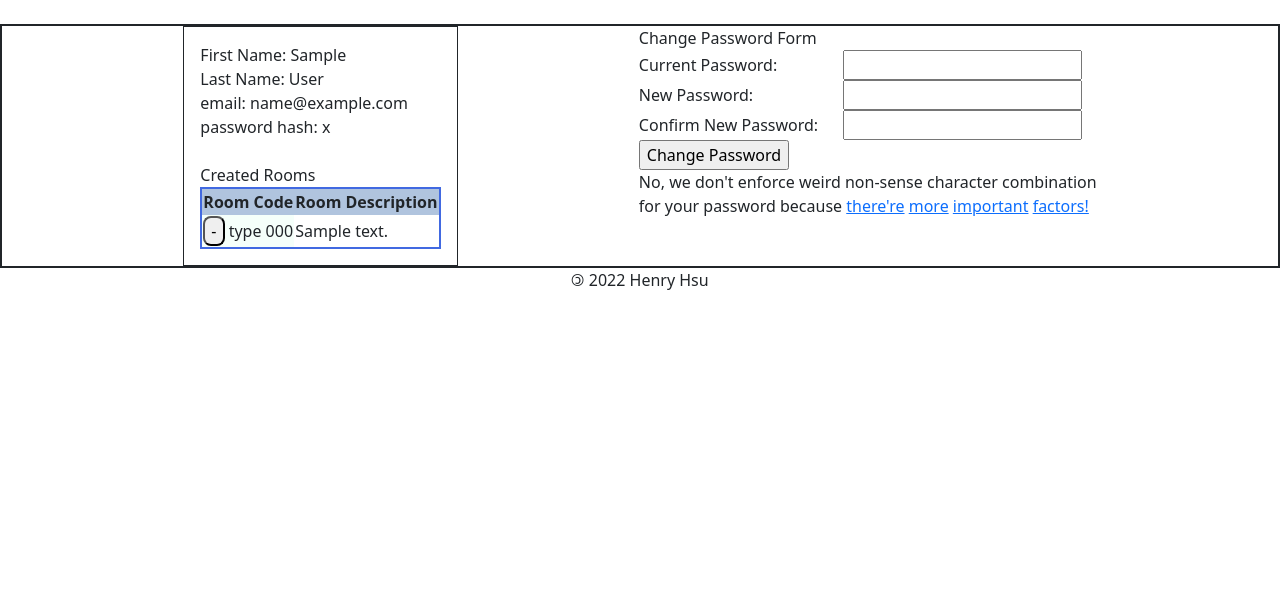
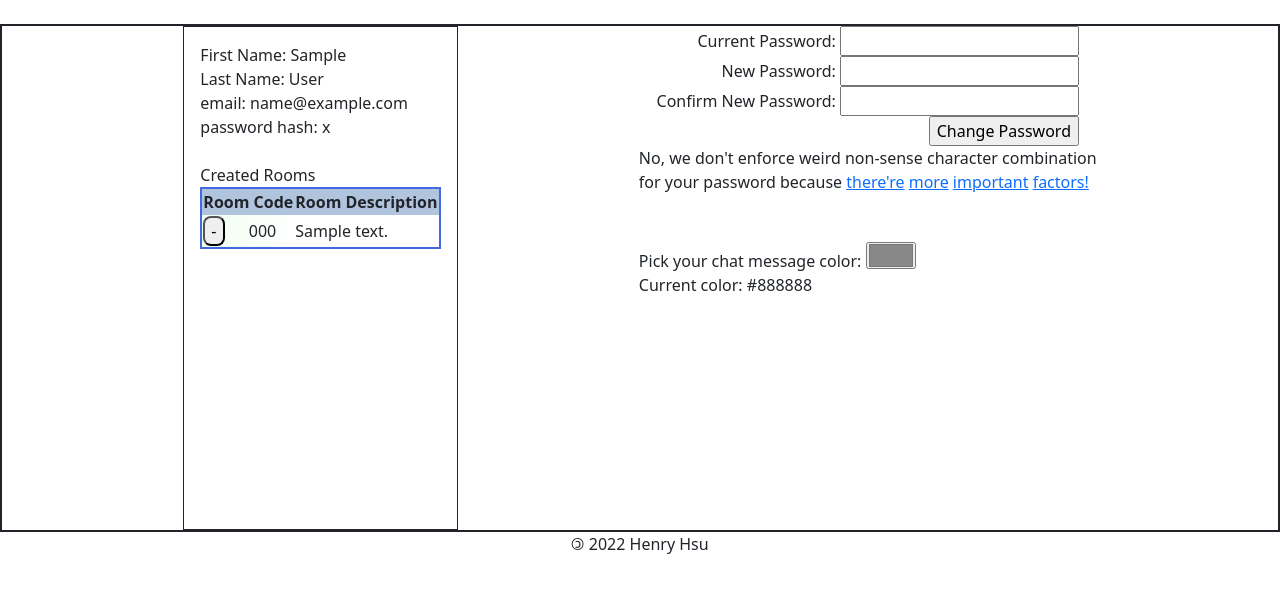
Before and after one commit to henryh28/HackBright_Capstone, a Flask app: page /view_user_profile in a window 1280 px wide. Shown: the part 56-649 px from the top of the page. Run offline with Flask 2, Linux system fonts and the light colour scheme; the visitor is signed in with stand-in values (Sample User, id 1); tables that the repository leaves empty hold one stand-in row (values such as "Sample post"); some libraries are stand-ins or nearby versions.

Commit message:
Updated user model to track chat color preference. User can see and change their chat color preference in user profile page

```diff
--- a/crud.py
+++ b/crud.py
@@ -7,9 +7,9 @@ import random
 
 # ========== User related functions ==========
 
-def create_user(fname, lname, uname, pw, email):
+def create_user(fname, lname, uname, pw, email, chat_color="#223CC1"):
     """ Create and return a new User """
-    return User(first_name=fname, last_name=lname, user_name=uname, password=pw, email=email)
+    return User(first_name=fname, last_name=lname, user_name=uname, password=pw, email=email, chat_color=chat_color)
 
 
 def get_all_users():
--- a/model.py
+++ b/model.py
@@ -25,6 +25,7 @@ class User (db.Model):
     user_name = db.Column(db.String, unique = True)
     password = db.Column(db.String)
     email = db.Column(db.String, unique = True)
+    chat_color = db.Column(db.String)
 
     # document related columns here
 
--- a/server.py
+++ b/server.py
@@ -41,6 +41,7 @@ def homepage():
         session['user_name'] = None
         session['room'] = None
         session['room_code'] = None
+        session['user_chat_color'] = None
 
     return render_template("index.html")
 
@@ -57,6 +58,7 @@ def login():
         if Bcrypt().check_password_hash(existing_user.password, pw):
             session['user'] = existing_user.user_id
             session['user_name'] = existing_user.user_name
+            session['user_chat_color'] = existing_user.chat_color
         else:
             flash("Incorrect password")
     else:
@@ -70,6 +72,8 @@ def logout():
 
     session['user'] = None
     session['user_name'] = None
+    session['room'] = None
+    session['room_code'] = None
 
     return redirect("/")
 
@@ -140,6 +144,17 @@ def view_user_profile():
 
         return redirect(request.url)
 
+@app.route ("/set_chat_color")
+def set_chat_color():
+    """ Sets chat color """
+
+    current_user = crud.get_user_by(user_id = session['user'])
+    new_color = f"#{request.args.get('color')}"
+    current_user.chat_color = new_color
+    db.session.commit()
+    session['user_chat_color'] = new_color
+
+    return redirect("/view_user_profile")
 
 # ================= Event/Room Related =================
 
@@ -169,16 +184,14 @@ def enter_room(room_code):
     # GET method >> for development only. enters room directly. remove for production <<
     # POST method allows for user to join a room based on 4 character code
 
-    session['room_code'] = room_code
-
     if request.method == "POST":
         room_code = request.form['room_code']
-        session['room_code'] = room_code
 
     room = crud.get_events_by(room_code = room_code)
 
     if room:
         session['room'] = room.event_id
+        session['room_code'] = room_code
         username = session['user_name']
     else:
         flash("Invalid room code")
@@ -223,6 +236,17 @@ def remove_room():
 
 
     return redirect("/view_user_profile")
+
+
+
+# list all rooms
+@app.route ("/all_rooms")
+def all_rooms():
+    """ lists all events """
+    all_events = crud.get_all_events()
+
+    return render_template("all_rooms.html", all_events = all_events)
+
 
 # ================= Choice Related =================
 
@@ -418,9 +442,13 @@ def on_join(message):
 def handle_message(message):
     room = session['room']
     username = session['user_name']
-    print (" =========== msg event: ", message)
+    print (session['user_chat_color'], " =========== msg event: ", message)
 
-    emit('my_response', {'username': username, 'data': message['data']}, room = room)
+    if session['user_chat_color'] == None:
+        flash (" tell henry that the chat color setting is broken")
+        session['user_chat_color'] = 'black'
+
+    emit('my_response', {'username': username, 'data': message['data'], 'chat_color': session['user_chat_color']}, room = room)
 #    emit('my_response', {'username': username, 'data': message['data']}, room = room, callback = messageReceived)
 
 
@@ -452,14 +480,6 @@ def disconnect_request():
     emit('my_response', {'data': 'Disconnected'}, callback = can_disconnect)
 
 
-# list all rooms
-@app.route ("/all_rooms")
-def all_rooms():
-    """ lists all events """
-    all_events = crud.get_all_events()
-
-    return render_template("all_rooms.html", all_events = all_events)
-
 
 if __name__ == "__main__":
     connect_to_db(app)
--- a/static/css/styles.css
+++ b/static/css/styles.css
@@ -275,20 +275,29 @@ input[type='radio'] {
 
 
 /* User Profile Related */
+
 .user_created_rooms {
+    height: 350px;
+    overflow-y: auto;
+}
+
+table {
     width: 100%;
     border: 2px double royalblue;
+    border-collapse: collapse;
     padding: 0.5 rem;
 }
 
 th {
     background-color: lightsteelblue;
+    position: sticky;
 }
 
-table, th, td {
+th, td {
     border: 2px double royalblue;
 }
 
 .td_room_code {
-    background-color: mintcream;
+    background-image: linear-gradient(to right, honeydew, white);
+
 }
--- a/static/scripts/script.js
+++ b/static/scripts/script.js
@@ -21,7 +21,7 @@ $(document).ready(function() {
 
     socket.on('my_response', function(msg, cb) {
 //        alert("message : " + JSON.stringify(msg))
-        $('#room_chat_box').append('<br>' + $('<div/>').text(msg.username + ': ' + msg.data).html());
+        $('#room_chat_box').append('<br>' + $('<div/>').text(msg.username + ': ' + msg.data).html()).css({'color': msg.chat_color});
         document.getElementById('room_chat_box').scrollIntoView({ behavior: 'smooth', block: 'end' });
         document.getElementById('room_chat_input').value = '';
 
@@ -91,6 +91,15 @@ document.querySelector("#btn-logout").addEventListener("click", () => {
     window.location = "/logout";
 })
 
+
+
+// Updates user's chat color preference
+function change_chat_color(event) {
+    url_loc = `/set_chat_color?color=${event.substring(1)}`
+    window.location = url_loc
+}
+
+
 // Navbar button to view user profile
 function view_user_profile(event) {
     window.location = "/view_user_profile";
@@ -100,6 +109,7 @@ function view_user_profile(event) {
 function user_logout(event) {
     window.location = "/logout";
 }
+
 
 
 // Drag n drop div elements to attach a selected choice to a room/event
--- a/templates/account.html
+++ b/templates/account.html
@@ -14,7 +14,7 @@
 
             <div class="form-group">
                 <label for="fname">First Name: </label>
-                <input type="text" class="form-control" name="fname" required><br>
+                <input type="text" class="form-control" name="fname" required autofocus><br>
             </div>
 
             <div class="form-group">
--- a/templates/base.html
+++ b/templates/base.html
@@ -55,6 +55,9 @@
 
                             <ul class="dropdown-menu" aria-labelledby="nav-dropdown">
                                 <li><a href="/create_room" class="dropdown-item">Create Room</a> </li>
+                                {% if session['room_code'] != None %}
+                                    <li><a href="/room/{{ session['room_code'] }}" class="dropdown-item">Rejoin Room [{{ session['room_code'] }}]</a> </li>
+                                {% endif %}
                                 <li><a href="/leave_room" class="dropdown-item">Leave Room</a> </li>
                             </ul>
 
--- a/templates/room.html
+++ b/templates/room.html
@@ -6,7 +6,7 @@
 {% block body %}
 
 <div class="flex_container room_column_titles">
-    <h2 class="column_header_right">Room: {{ room.description }}</h2>
+    <h2 class="column_header_right">Room: {{ room.description }} [ {{ room.room_code }} ]</h2>
     <h2 class="column_header_middle">Chat Window</h2>
     <h2 class="column_header_left">Participants</h2>
 </div>
--- a/templates/view_profile.html
+++ b/templates/view_profile.html
@@ -14,11 +14,11 @@
                 password hash: {{ user.password }} <br>
             </div><br>
 
-            <div>
+            <div class="user_created_rooms">
                 <span>Created Rooms</span>
 
                 <form method="POST">
-                    <table class="user_created_rooms">
+                    <table>
 
                         <tr>
                             <th>Room Code</th>
@@ -29,31 +29,45 @@
                             <td class="td_room_code">
                                 <button type="submit" class="btn_remove" formaction = "/remove_event" name="event_id" value="{{ room.event_id }}"> - </button>
 
-                                type {{ room.room_code }}</td>
+                                &emsp; {{ room.room_code }}</td>
                             <td>{{ room.description }}</td>
                         </tr>
                         {% endfor %}
                     </table>
                 </form>
 
-            </div>
+            </div> <!-- Closes .user_created_rooms -->
 
-        </div>
+        </div> <!-- Closes .vertical_flex -->
 
-        <div class="edit_details">
-            Change Password Form<br>
+        <div class="vertical_flex_min edit_details">
+            <div class="flex_container_min">
                 <form action="/view_user_profile" method="POST">
                     <label>Current Password:</label> <input type="text" name="current_pw" maxlength="50"><br>
                     <label>New Password:</label> <input type="text" name="new_pw" minlength="8" maxlength="50"><br>
                     <label>Confirm New Password:</label> <input type="text" name="confirm_new_pw" minlength="8" maxlength="50"><br>
                     <input type="submit" value="Change Password">
                 </form>
+            </div>
+
             No, we don't enforce weird non-sense character combination <br>
             for your password because <a href="https://www.explainxkcd.com/wiki/index.php/936:_Password_Strength">there're</a>
             <a href="https://gizmodo.com/the-guy-who-invented-those-annoying-password-rules-now-1797643987">more</a>
             <a href="https://www.technologyreview.com/2015/10/19/165746/youve-been-misled-about-what-makes-a-good-password/">important</a>
             <a href="https://www.eventsentry.com/blog/2011/08/why-complex-passwords-can-be-i.html">factors!</a>
 
+            <br><br><br>
+            <div>
+
+                Pick your chat message color:
+
+                <input id="color_picker" type="color" value={{ user.chat_color }} onchange=change_chat_color(this.value)>
+                <br>
+                Current color: {{ user.chat_color }}
+
             </div>
+
+
         </div>
+    </div> <!-- Closes .flex_container -->
 {% endblock %}
```
Lines whose indentation alone changed are shown as unchanged.
